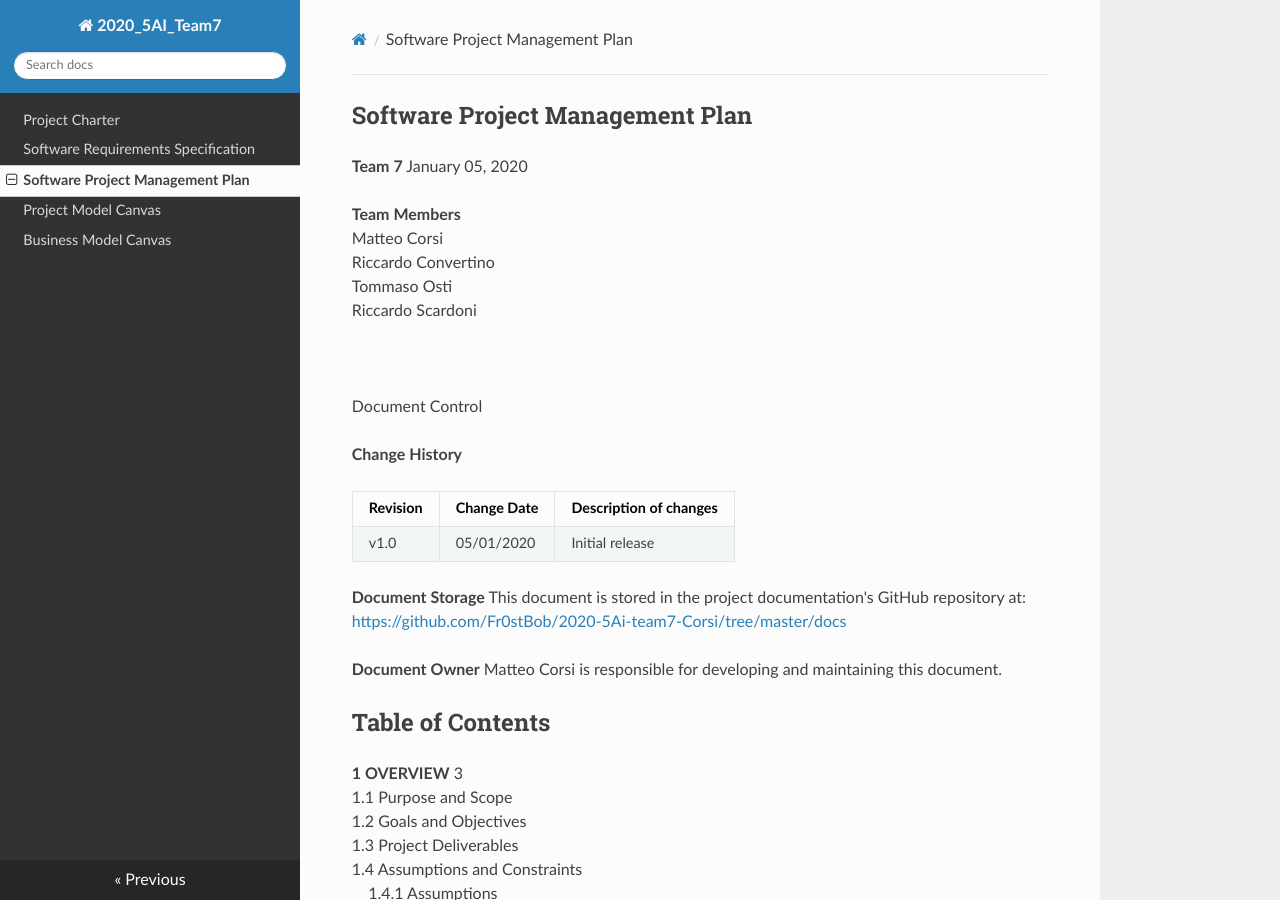
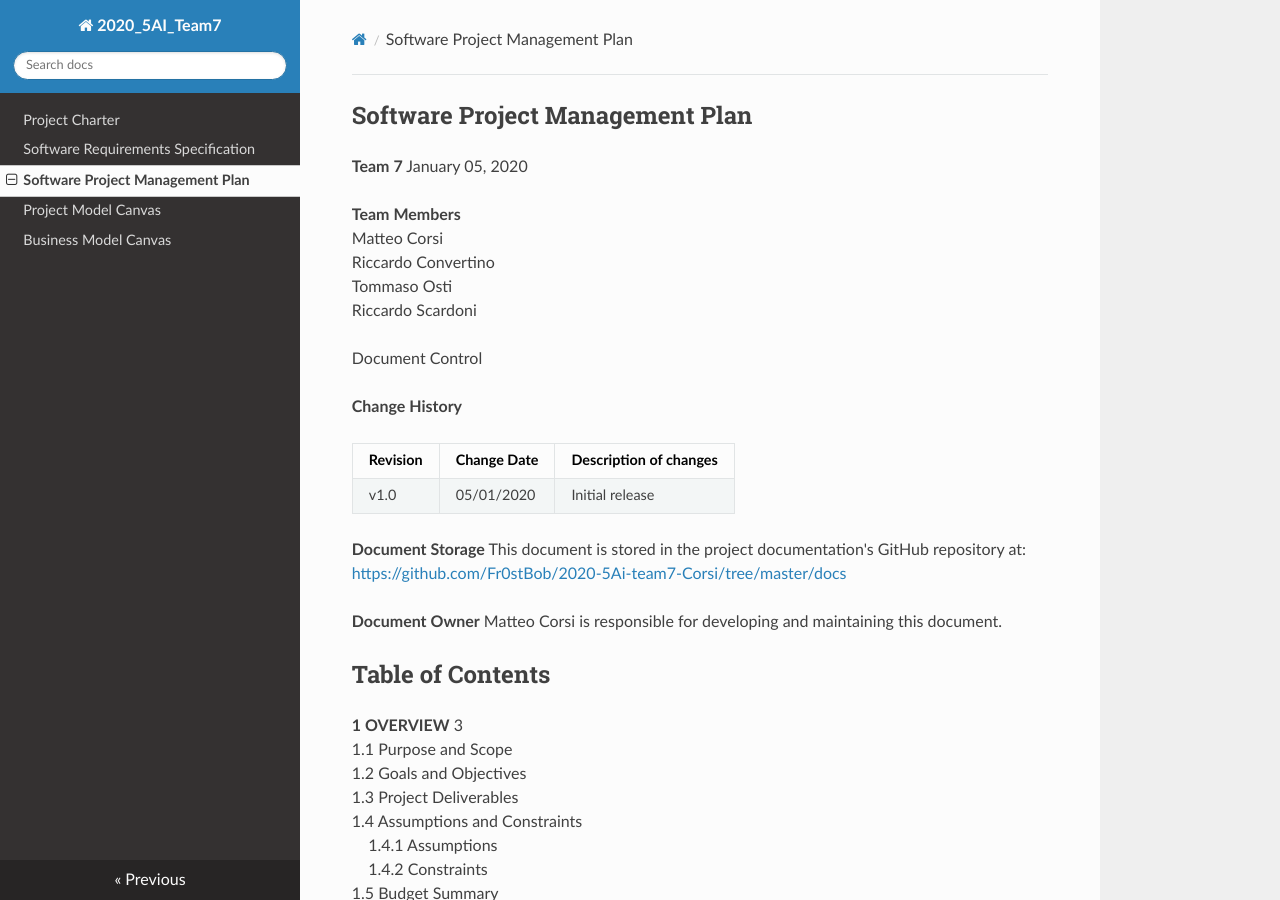
Before and after one commit to Fr0stBob/2020-5Ai-team7-Corsi, an MkDocs documentation site: the page built from docs/Software Project Management Plan.md, in a window 1280 px wide and 900 px high. Built offline with MkDocs 1.6.1, drawn with Linux system fonts in a browser that asks for light colours; nearby versions of some CDN libraries.

Commit message:
Update Software Project Management Plan.md

```diff
--- a/docs/Software Project Management Plan.md
+++ b/docs/Software Project Management Plan.md
@@ -2,13 +2,11 @@
 **Team 7**
 January 05, 2020
 
-**Team Members**<br>
-Matteo Corsi<br>
-Riccardo Convertino<br>
-Tommaso Osti<br>
+**Team Members**
+Matteo Corsi
+Riccardo Convertino
+Tommaso Osti
 Riccardo Scardoni
-
-<br>
 
 Document Control
 
```
